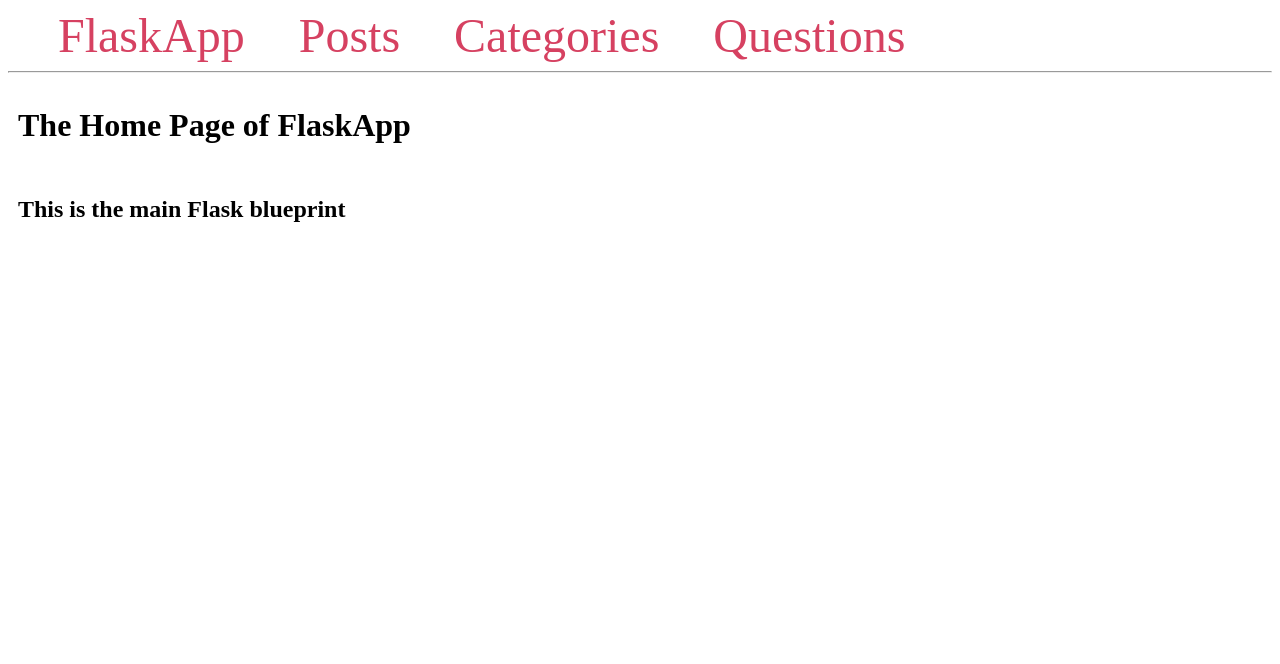
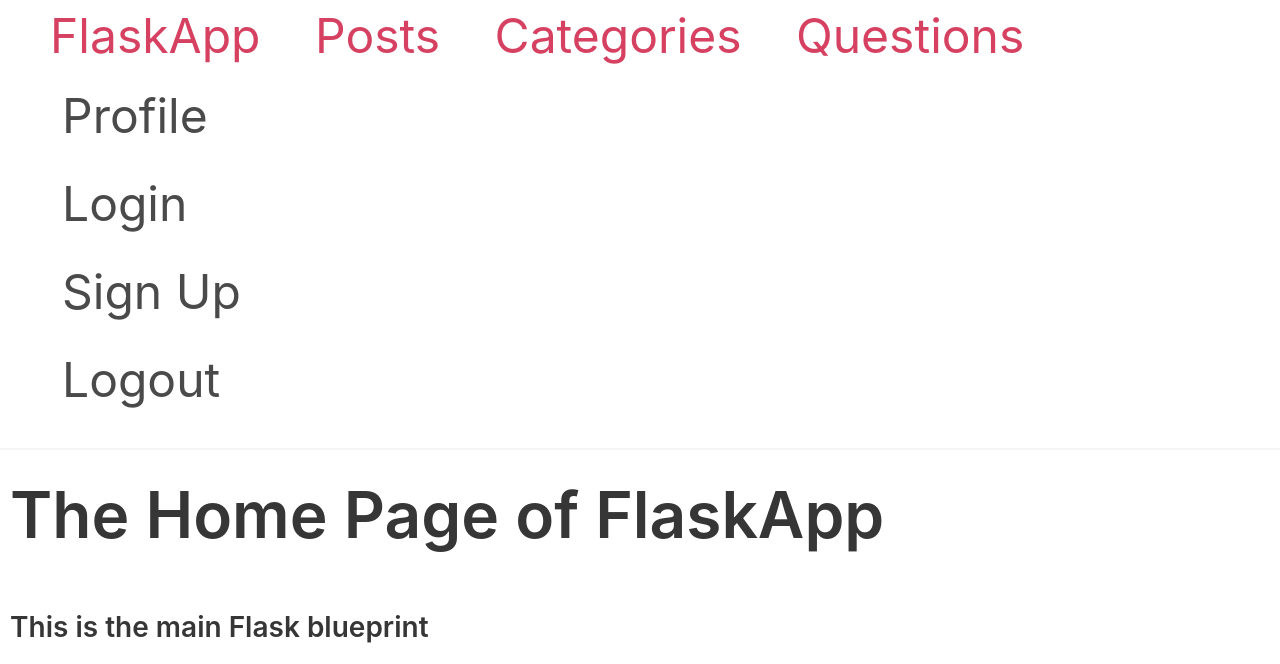
Before and after one commit to martin-creator/tunga_tech_impact_academy, a Python web app: template blog_app/core/templates/index.html in a window 1280 px wide. Shown: the top 664 px of the page. Run offline with Jinja, Linux system fonts and the light colour scheme; the template is opened without the code that fills it, so the values that code supplies are empty.

Commit message:
Add auth routes

```diff
--- a/blog_app/core/templates/base.html
+++ b/blog_app/core/templates/base.html
@@ -3,6 +3,7 @@
 <head>
     <meta charset="UTF-8">
     <title>{% block title %} {% endblock %} - FlaskApp</title>
+    <link rel="stylesheet" href="https://cdnjs.cloudflare.com/ajax/libs/bulma/0.7.2/css/bulma.min.css" />
     <style>
         h2 {
             width: 100%;
@@ -49,6 +50,18 @@
         <a href="{{ url_for('posts.index') }}">Posts</a>
         <a href="{{ url_for('posts.categories') }}">Categories</a>
         <a href="{{ url_for('questions.index')}}">Questions</a>
+        <a href="{{ url_for('main.profile') }}" class="navbar-item">
+            Profile
+        </a>
+        <a href="{{ url_for('auth.login') }}" class="navbar-item">
+            Login
+        </a>
+        <a href="{{ url_for('auth.signup') }}" class="navbar-item">
+            Sign Up
+        </a>
+        <a href="{{ url_for('auth.logout') }}" class="navbar-item">
+            Logout
+        </a>
     </nav>
     <hr>
     <div class="content">
```
